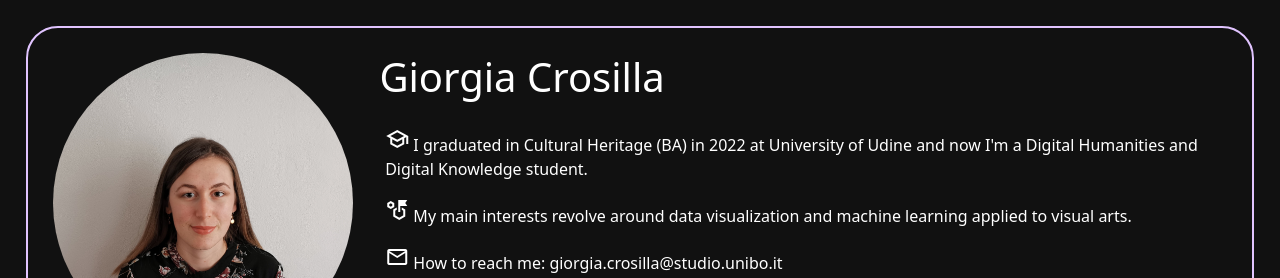
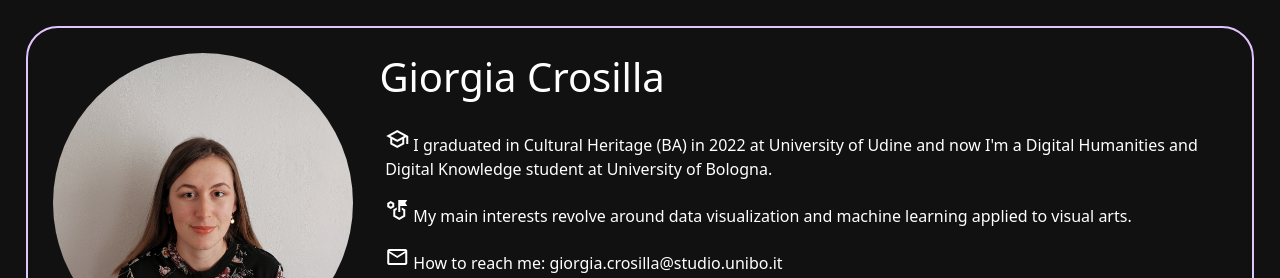
Before and after one commit to giorgiacrosilla/giorgiacrosilla, a plain HTML site: page index.html in a window 1280 px wide. Shown: the top 278 px of the page. Drawn offline with nearby package versions, Linux system fonts and the light colour scheme.

Commit message:
Update index.html

```diff
--- a/index.html
+++ b/index.html
@@ -26,7 +26,7 @@
           <li><span class="material-symbols-outlined">
             school
             </span> I graduated in Cultural Heritage (BA) in 2022 at University of
-          Udine and now I'm a Digital Humanities and Digital Knowledge student.</li>
+          Udine and now I'm a Digital Humanities and Digital Knowledge student at University of Bologna.</li>
           <li><span class="material-symbols-outlined">
             strategy
             </span> My main interests revolve around data visualization and machine
```
